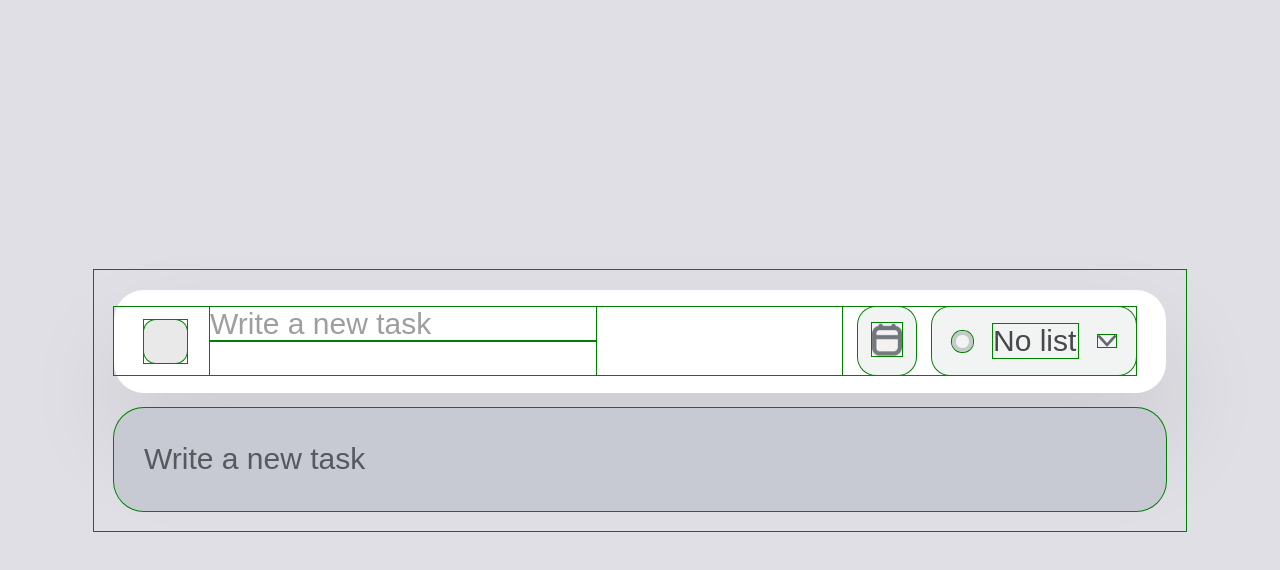
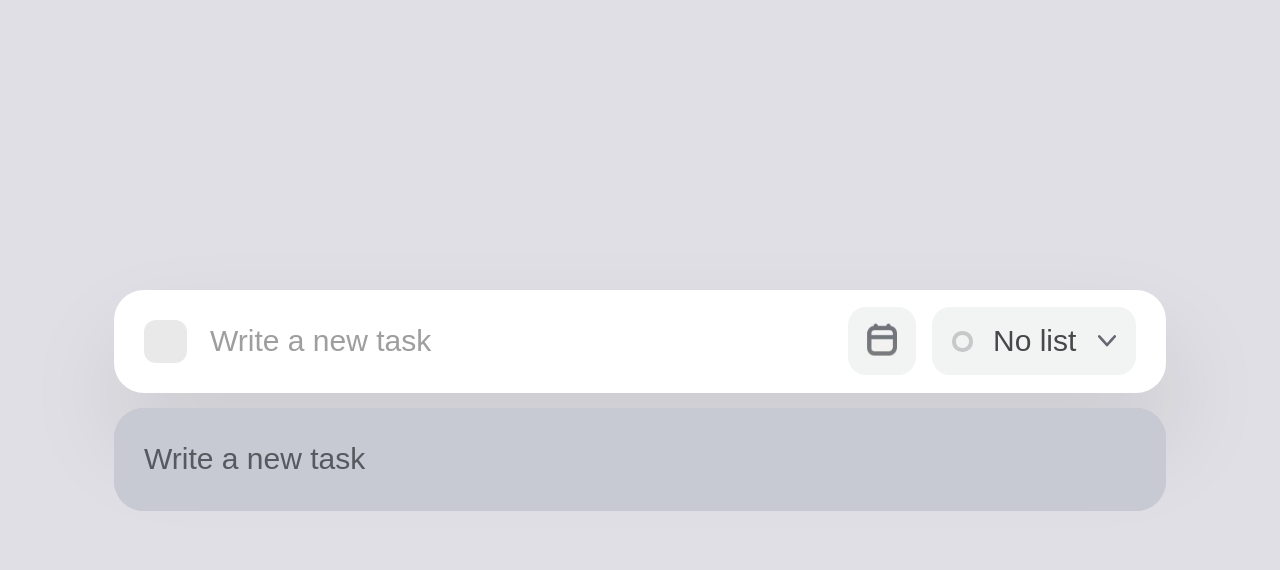
Before and after one commit to VitalyTikhonov/DATA_PRIME_Test_Task, a React (Create React App) app: page / in a window 1280 px wide. Both pictures are taken after a click on the button "Write a new task". Shown: the top 570 px of the page. Built offline with nearby package versions, Linux system fonts and the light colour scheme.

Commit message:
006 Making complementary inputs logic: solved the input width problem

```diff
--- a/src/App.scss
+++ b/src/App.scss
@@ -1,5 +1,4 @@
 .app {
-  box-sizing: border-box;
   width: 100vw;
   height: 100vh;
   display: flex;
@@ -9,7 +8,6 @@
 }
 
 .task-list {
-  box-sizing: border-box;
   margin: 0;
   padding: 20px;
   list-style: none;
--- a/src/components/Task/Task.js
+++ b/src/components/Task/Task.js
@@ -7,18 +7,22 @@ import { saveToLocalStorage } from "../../utils/localStorageMethods";
 function Task(props) {
   const { isTemplate, onClick } = props;
 
-  const [inputStateValue, setInputStateValue] = useState("");
-  const [commentInputAdded, setCommentInputAdded] = useState(false);
+  const [taskNameInputValue, setTaskNameInputValue] = useState("");
   const [commentInputValue, setCommentInputValue] = useState("");
 
   const textFieldWrapperRef = useRef();
   const commentFieldRef = useRef();
 
-  function handleFieldChange(event) {
+  function handleTaskCommentFieldChange(event) {
     const { value } = event.target;
-    // setInputStateValue(value);
-    const myRegexp = /(.*?)(\/\/)(.*)/;
-    const matchResult = myRegexp.exec(value);
+    setCommentInputValue(value);
+  }
+
+  function handleTaskNameFieldChange(event) {
+    const { value } = event.target;
+    const valueNormalized = value.replace(/\s+/g, ' ');
+    const myRegexp = /(.*?)(\/\/) ?(.*)/;
+    let matchResult = myRegexp.exec(valueNormalized);
     let task = null;
     let commentMark = null;
     let commentValue = null;
@@ -28,16 +32,16 @@ function Task(props) {
       commentValue = matchResult[3];
     }
     if (commentMark) {
-      if (!commentInputAdded) {
       commentFieldRef.current.focus();
+      setTaskNameInputValue(task + commentMark);
+      setCommentInputValue(commentValue);
     }
-      setInputStateValue(task + commentMark);
-      // setCommentInputValue(commentValue);
-      // setInputStateValue(`${task} COMMENT ${commentValue}`);
-    } else {
-      setInputStateValue(value);
+    setTaskNameInputValue(valueNormalized);
   }
-    console.log("matchResult", matchResult);
+
+  /* для вставки в спаны-подложки значений, точно задающих ширину */
+  function replaceSpacesWithUnderscores(string) {
+    return string.replace(/\s+/g, '_');
   }
 
   return (
@@ -59,21 +63,34 @@ function Task(props) {
             <span className="task__checkbox-pseudo"></span>
           </label>
 
-          <label className="task__text-field-wrapper" ref={textFieldWrapperRef}>
+          <label className="task__field" ref={textFieldWrapperRef}>
+            <div className="task__field-width-assembly">
+              <span class="task__field-width-machine" aria-hidden="true">
+                {taskNameInputValue ? replaceSpacesWithUnderscores(taskNameInputValue) : "Write a new task"}
+              </span>
+
               <input
                 type="text"
-              className="task__text-field task__text-field_type_task-name"
+                className="task__field-proper task__field-proper_type_task task__field-proper_type_task-name"
                 placeholder="Write a new task"
-              value={inputStateValue}
-              onChange={handleFieldChange}
-              // onInput={handleInput}
+                value={taskNameInputValue}
+                onChange={handleTaskNameFieldChange}
               />
+            </div>
+
+            <div className="task__field-width-assembly">
+              <span class="task__field-width-machine" aria-hidden="true">
+                {replaceSpacesWithUnderscores(commentInputValue)}
+              </span>
+
               <input
                 type="text"
-              className="task__text-field task__text-field_type_task-name"
+                className="task__field-proper task__field-proper_type_task task__field-proper_type_task-comment"
                 ref={commentFieldRef}
                 value={commentInputValue}
+                onChange={handleTaskCommentFieldChange}
               />
+            </div>
           </label>
 
           <button type="button" className="task__calendar-widget-opener">
@@ -84,7 +101,7 @@ function Task(props) {
             <span className="task__list-color"></span>
             <input
               type="text"
-              className="task__text-field task__text-field_type_list-name"
+              className="task__field-proper task__field-proper_type_list-name"
               placeholder="No list"
             ></input>
             <img
--- a/src/components/Task/Task.scss
+++ b/src/components/Task/Task.scss
@@ -1,5 +1,5 @@
 $taskCheckboxLeftMargin: 30px;
-// $task__text-field {
+// $task__field-proper {
 %taskTextElement {
   background-color: inherit;
   border: none;
@@ -20,7 +20,6 @@ $taskCheckboxLeftMargin: 30px;
   margin-bottom: 15px;
   display: flex;
   align-items: center;
-  box-sizing: border-box;
   padding: 17px $taskCheckboxLeftMargin 17px 0;
   border-radius: 30px;
   background: white;
@@ -122,11 +121,24 @@ $animatedObjectWidth: 43px;
   }
 }
 
-.task__text-field-wrapper {
+.task__field {
+  display: flex;
   flex-grow: 1;
 }
 
-.task__text-field {
+.task__field-width-assembly {
+  position: relative;
+  display: flex;
+  align-items: center;
+  font-size: 30px;
+  line-height: 1.2;
+}
+
+.task__field-width-machine {
+  color: transparent;
+}
+
+.task__field-proper {
   @extend %taskTextElement;
   color: #000000;
 
@@ -134,9 +146,11 @@ $animatedObjectWidth: 43px;
     color: #9f9e9f;
   }
 
-  // &_type_task-name {
-  //   flex-grow: 1;
-  // }
+  &_type_task {
+    position: absolute;
+    width: 100%;
+    left: 0;
+  }
 
   &_type_list-name {
     margin: 0 20px;
@@ -165,7 +179,6 @@ $taskBarBreadcrumbSize: 68px;
 }
 
 .task__dropdown {
-  box-sizing: border-box;
   @extend %taskBarBreadcrumb;
   display: flex;
   flex-direction: row;
@@ -174,7 +187,6 @@ $taskBarBreadcrumbSize: 68px;
 }
 
 .task__list-color {
-  box-sizing: border-box;
   width: 21px;
   height: 21px;
   border-radius: 10px;
--- a/src/index.scss
+++ b/src/index.scss
@@ -13,5 +13,9 @@ code {
 }
 
 * {
-  box-shadow: 0 0 0 1px green;
+  box-sizing: border-box;
 }
+
+// * {
+//   box-shadow: 0 0 0 1px green;
+// }
```
Also changed, not shown: src/App.js (+10 -0 lines). Lines whose indentation alone changed are shown as unchanged.
